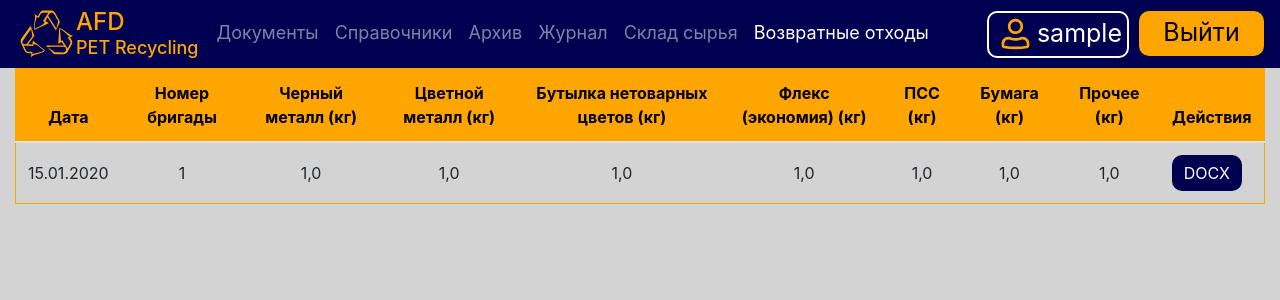
After one commit to razumenco/WPMS, a Django app: page /brigadeorder in a window 1280 px wide. The commit adds this page. Shown: the top 300 px of the page. Run offline with Django 4.2, Linux system fonts and the light colour scheme; a user stored in the database is signed in; tables that the repository leaves empty hold one stand-in row (values such as "Sample post"); some libraries are stand-ins or nearby versions.

Commit message:
Добавлен бригадный наряд

```diff
--- a/wpms_main/management/models.py
+++ b/wpms_main/management/models.py
@@ -145,13 +145,14 @@ class Users(models.Model):
 
 class Waste(models.Model):
 
-    black_metal = models.IntegerField(null=True)
-    color_metal = models.IntegerField(null=True)
-    off_color_bottle = models.IntegerField(null=True)
-    flex = models.IntegerField(null=True)
-    pss = models.IntegerField(null=True)
-    paper = models.IntegerField(null=True)
-    other = models.IntegerField(null=True)
+    black_metal = models.FloatField(null=True)
+    color_metal = models.FloatField(null=True)
+    off_color_bottle = models.FloatField(null=True)
+    flex = models.FloatField(null=True)
+    pss = models.FloatField(null=True)
+    paper = models.FloatField(null=True)
+    other = models.FloatField(null=True)
+    brigade_num = models.IntegerField(null=True)
     date = models.DateTimeField(auto_now_add=True, blank=True)
 
     def __str__(self):
--- a/wpms_main/management/static/scripts/forms.js
+++ b/wpms_main/management/static/scripts/forms.js
@@ -84,7 +84,8 @@ var translateLabelsDict = {
         'flex': 'Флекс (экономия) (в кг)',
         'pss': 'ПСС (в кг)',
         'paper': 'Бумага (в кг)',
-        'other': 'Прочее (в кг)'
+        'other': 'Прочее (в кг)',
+        'brigade_num': 'Номер бригады'
     }
 };
 
--- a/wpms_main/management/templates/management/archive.html
+++ b/wpms_main/management/templates/management/archive.html
@@ -18,6 +18,9 @@
     </li>
     <li id="nav-materials" class="nav-item">
         <a class="nav-link" href="materials">Склад сырья</a>
+    </li>
+    <li id="nav-brigadeorder" class="nav-item">
+        <a class="nav-link" href="brigadeorder">Возвратные отходы</a>
     </li>
 {% endblock %}
 
--- /dev/null
+++ b/wpms_main/management/templates/management/brigadeorder.html
@@ -0,0 +1,64 @@
+{% extends "base.html" %}
+
+{% block navlist %}
+    <li id="nav-forms" class="nav-item">
+        <a class="nav-link" href="store">Документы</span></a>
+    </li>
+    <!-- <li id="nav-reports" class="nav-item">
+        <a class="nav-link" href="reports">Отчеты</a>
+    </li> -->
+    <li id="nav-admin" class="nav-item">
+        <a class="nav-link" href="handbook">Справочники</a>
+    </li>
+    <li id="nav-admin" class="nav-item">
+        <a class="nav-link" href="archive">Архив</a>
+    </li>
+    <li id="nav-journal" class="nav-item">
+        <a class="nav-link" href="journal">Журнал</a>
+    </li>
+    <li id="nav-materials" class="nav-item">
+        <a class="nav-link" href="materials">Склад сырья</a>
+    </li>
+    <li id="nav-brigadeorder" class="nav-item active">
+        <a class="nav-link" href="brigadeorder">Возвратные отходы</a>
+    </li>
+{% endblock %}
+
+{% block content %}
+    <div class="container-fluid flexbox">
+        <div class="archive-table">
+            <table class="table" style="text-align: center;">
+                <thead>
+                    <tr>
+                        <th scope="col">Дата</th>
+                        <th scope="col">Номер бригады</th>
+                        <th scope="col">Черный металл (кг)</th>
+                        <th scope="col">Цветной металл (кг)</th>
+                        <th scope="col">Бутылка нетоварных цветов (кг)</th>
+                        <th scope="col">Флекс (экономия) (кг)</th>
+                        <th scope="col">ПСС (кг)</th>
+                        <th scope="col">Бумага (кг)</th>
+                        <th scope="col">Прочее (кг)</th>
+                        <th scope="col">Действия</th>
+                    </tr>
+                </thead>
+                {% for doc in doc_data %}
+                    <tr>
+                        <td scope="col">{{ doc.date }}</td>
+                        <td scope="col">{{ doc.brigade_num }}</td>
+                        <td scope="col">{{ doc.black_metal }}</td>
+                        <td scope="col">{{ doc.color_metal }}</td>
+                        <td scope="col">{{ doc.off_color_bottle }}</td>
+                        <td scope="col">{{ doc.flex }}</td>
+                        <td scope="col">{{ doc.pss }}</td>
+                        <td scope="col">{{ doc.paper }}</td>
+                        <td scope="col">{{ doc.other }}</td>
+                        <td scope="col">
+                            <a href={{ doc.generate_link }} class="btn btn-primary">DOCX</a>
+                        </td>
+                    </tr>
+                {% endfor %}
+            </table>
+        </div>
+    </div>
+{% endblock %}
--- a/wpms_main/management/templates/management/documents.html
+++ b/wpms_main/management/templates/management/documents.html
@@ -19,6 +19,9 @@
         </li>
         <li id="nav-materials" class="nav-item">
             <a class="nav-link" href="materials">Склад сырья</a>
+        </li>
+        <li id="nav-brigadeorder" class="nav-item">
+            <a class="nav-link" href="brigadeorder">Возвратные отходы</a>
         </li>
     {% endif %}
 {% endblock %}
--- a/wpms_main/management/templates/management/handbooks.html
+++ b/wpms_main/management/templates/management/handbooks.html
@@ -18,6 +18,9 @@
     </li>
     <li id="nav-materials" class="nav-item">
         <a class="nav-link" href="materials">Склад сырья</a>
+    </li>
+    <li id="nav-brigadeorder" class="nav-item">
+        <a class="nav-link" href="brigadeorder">Возвратные отходы</a>
     </li>
 {% endblock %}
 
--- a/wpms_main/management/templates/management/journal.html
+++ b/wpms_main/management/templates/management/journal.html
@@ -18,6 +18,9 @@
     </li>
     <li id="nav-materials" class="nav-item">
         <a class="nav-link" href="materials">Склад сырья</a>
+    </li>
+    <li id="nav-brigadeorder" class="nav-item">
+        <a class="nav-link" href="brigadeorder">Возвратные отходы</a>
     </li>
 {% endblock %}
 
--- a/wpms_main/management/templates/management/materials.html
+++ b/wpms_main/management/templates/management/materials.html
@@ -18,6 +18,9 @@
     </li>
     <li id="nav-materials" class="nav-item active">
         <a class="nav-link" href="materials">Склад сырья</a>
+    </li>
+    <li id="nav-brigadeorder" class="nav-item">
+        <a class="nav-link" href="brigadeorder">Возвратные отходы</a>
     </li>
 {% endblock %}
 
--- a/wpms_main/management/urls.py
+++ b/wpms_main/management/urls.py
@@ -48,6 +48,8 @@ urlpatterns = [
     path('journal', views.journal, name='journal'),
     path('waste', views.waste, name='waste'),
     path('materials', views.materials, name='materials'),
+    path('brigadeorder', views.brigadeorder, name='brigadeorder'),
+    path('brigadeorder/<int:id>/generate/<str:fn>', views.generate_brigade_order, name='generate_brigade_order'),
     path('login', views.login_view, name='login'),
     path('logout', views.logout_view, name='login')
 ]
--- a/wpms_main/management/views.py
+++ b/wpms_main/management/views.py
@@ -3,6 +3,7 @@ import os
 from datetime import timedelta
 
 import openpyxl
+from docxtpl import DocxTemplate
 from django.contrib.auth import authenticate, logout, login
 from django.db.models import Q
 from django.shortcuts import render, redirect, get_object_or_404
@@ -925,6 +926,70 @@ def generate_acceptance_act(request, id, fn):
         response['Content-Type'] = 'application/xlsx'
     return response
 
+def generate_brigade_order_docx(tmplt_path, res_path, data):
+    doc = DocxTemplate(tmplt_path)
+    doc.render(data)
+    doc.save(res_path)
+
+def generate_brigade_order(request, id, fn):
+    if not request.user.is_authenticated:
+        return redirect("/login")
+    tmplt_path = os.path.join(os.path.dirname(__file__), 'static', 'files', 'brigade_order_tmplt.docx')
+    res_path = os.path.join(os.path.dirname(__file__), 'static', 'files', 'brigade_order.docx')
+    order = Waste.objects.get(pk=id)
+    data = {}
+    data["black_metal"] = order.black_metal
+    data["color_metal"] = order.color_metal
+    data["off_color_bottle"] = order.off_color_bottle
+    data["pss"] = order.pss
+    data["paper"] = order.paper
+    data["other"] = order.other
+    black_metal_start = 0
+    color_metal_start = 0
+    off_color_bottle_start = 0
+    pss_start = 0
+    paper_start = 0
+    other_start = 0
+    for older_order in Waste.objects.filter(date__lt=order.date):
+        if order.date.m == older_order.date.m:
+            black_metal_start += older_order.black_metal
+            color_metal_start += older_order.color_metal
+            off_color_bottle_start += older_order.off_color_bottle
+            pss_start += older_order.pss
+            paper_start += older_order.paper
+            other_start += older_order.other
+    data["black_metal_start"] = black_metal_start
+    data["color_metal_start"] = color_metal_start
+    data["off_color_bottle_start"] = off_color_bottle_start
+    data["pss_start"] = pss_start
+    data["paper_start"] = paper_start
+    data["other_start"] = other_start
+    data["brigade_num"] = order.brigade_num
+    data["total_start"] = black_metal_start + color_metal_start + off_color_bottle_start + pss_start + paper_start + other_start
+    data["total"] = order.black_metal + order.color_metal + order.off_color_bottle + order.pss + order.paper + order.other
+    generate_brigade_order_docx(tmplt_path, res_path, data)
+    with open(res_path, "rb") as file:
+        response = HttpResponse(content=file)
+        response['Content-Type'] = 'application/docx'
+    return response
+
+def brigadeorder(request):
+    if not request.user.is_authenticated:
+        return redirect("/login")
+    doc_data = []
+    template = loader.get_template("management/brigadeorder.html")
+    for waste in Waste.objects.all():
+        date = waste.date + timedelta(hours=3)
+        waste.date = date.strftime('%d.%m.%Y')
+        waste.generate_link = f"brigadeorder/{waste.id}/generate/order{date.strftime('%d.%m.%Y')}.docx"
+        doc_data.append(waste)
+    doc_data.sort(key=lambda x: x.date, reverse=True)
+    context = {
+        "doc_data": doc_data,
+        "user": Users.objects.filter(username=request.user.username).get()
+    }
+    return HttpResponse(template.render(context, request))
+
 def organization(request):
     if not request.user.is_authenticated:
         return redirect("/login")
```
Also changed, not shown: wpms_main/management/migrations/0018_waste_brigade_num_alter_waste_black_metal_and_more.py (added), 2 other files.
